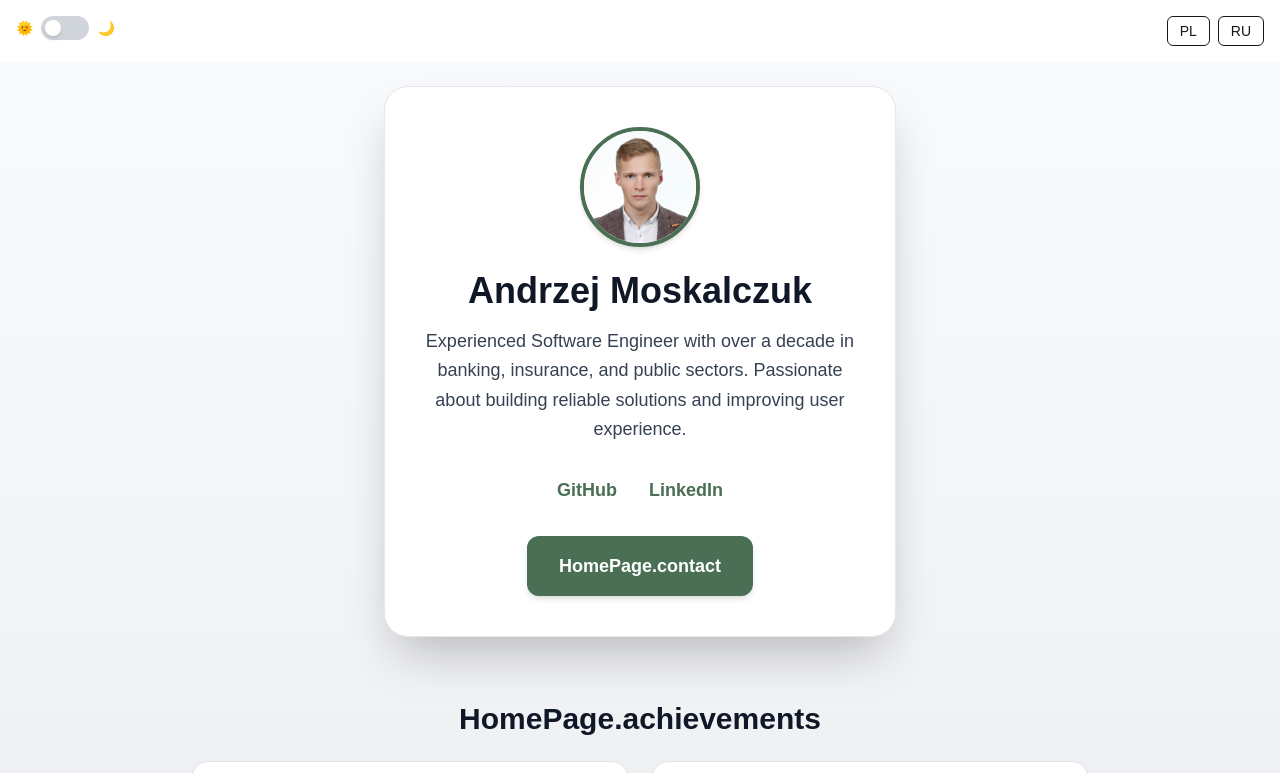
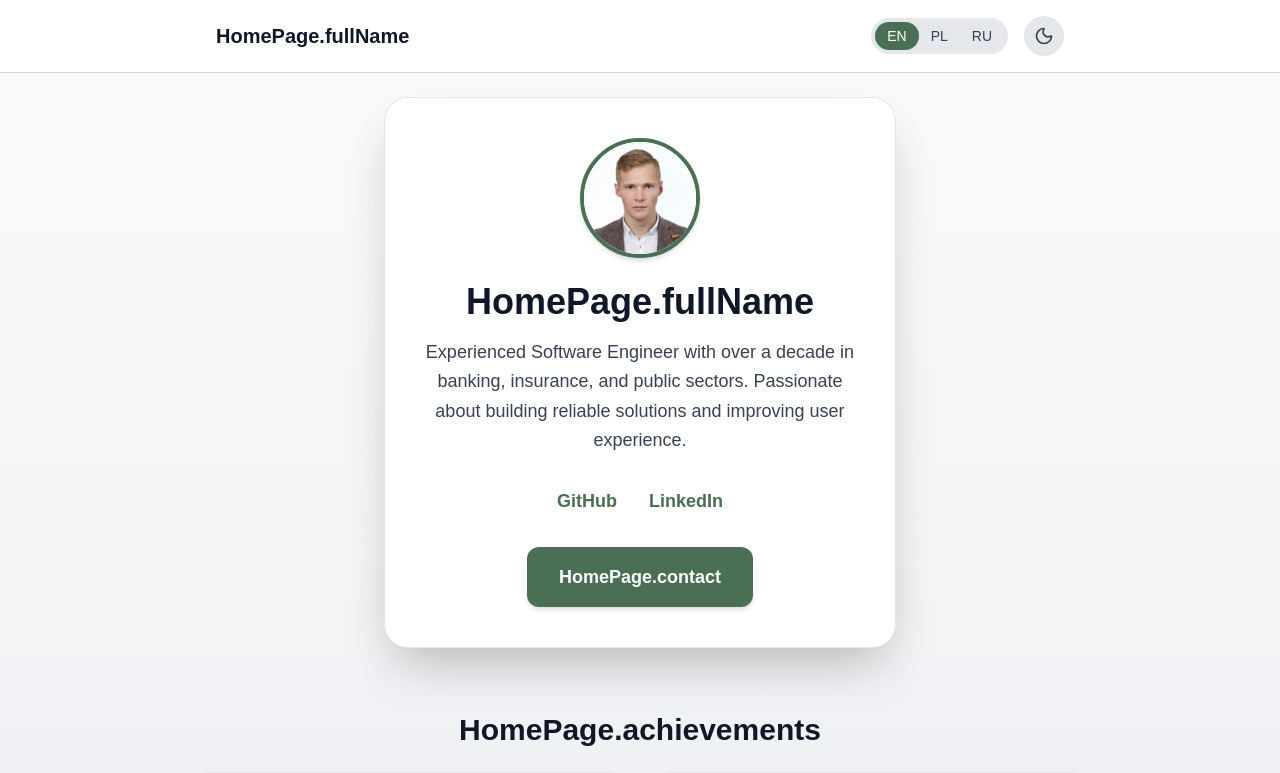
Before and after one commit to mmmandrzej/am-portfolio, a Next.js app: page /en in a window 1280 px wide. Shown: the top 773 px of the page. Built offline with nearby package versions, Linux system fonts and the light colour scheme.

Commit message:
feat: improve header

```diff
--- a/app/[locale]/layout.tsx
+++ b/app/[locale]/layout.tsx
@@ -5,7 +5,8 @@ import {notFound} from 'next/navigation';
 import {routing} from '@/i18n/routing';
 
 import { NextIntlClientProvider, hasLocale } from 'next-intl';
-import LanguageSwitcher from "../components/LanguageSwitcher";
+import Header from "@/components/Header";
+import { ThemeProvider } from "next-themes";
 
 const geistSans = Geist({
   variable: "--font-geist-sans",
@@ -35,14 +36,17 @@ export default async function LocaleLayout({ children, params }: Props) {
   }
 
   return (
-    <html lang={locale} className={`${geistSans.variable} ${geistMono.variable}`}>
-      <header className="p-4 flex justify-end">
-          <LanguageSwitcher current={locale} />
-      </header>
+    <html
+      lang={locale}
+      className={`${geistSans.variable} ${geistMono.variable}`}
+    >
       <body>
+      <ThemeProvider attribute="class" defaultTheme="system" enableSystem={true}>
         <NextIntlClientProvider locale={locale}>
-          {children}
+          <Header />
+          <main>{children}</main>
         </NextIntlClientProvider>
+      </ThemeProvider>
       </body>
     </html>
   );
--- a/app/[locale]/page.tsx
+++ b/app/[locale]/page.tsx
@@ -2,41 +2,15 @@
 
 import Image from "next/image";
 import Link from "next/link";
-import { useState, useEffect } from 'react';
 import { useTranslations } from 'next-intl';
 
-const fullName = "Andrzej Moskalczuk";
 const profilePicture = "/images/am_picture.jpg"
 
 export default function Home() {
   const t = useTranslations("HomePage");
-  const [dark, setDark] = useState(false);
-
-  useEffect(() => {
-    if (dark) {
-      document.documentElement.classList.add('dark');
-    } else {
-      document.documentElement.classList.remove('dark');
-    }
-  }, [dark]);
-
 
   return (
     <main className="min-h-screen bg-gradient-to-b from-gray-50 via-gray-100 to-gray-200 dark:from-gray-900 dark:via-gray-800 dark:to-gray-700 p-6 transition-colors duration-500">
-      {/* Dark Mode Toggle */}
-      <div className="fixed top-4 left-4 flex items-center space-x-2">
-        <span className="text-gray-900 dark:text-gray-100 text-sm">🌞</span>
-        <button
-          onClick={() => setDark(!dark)}
-          className={`w-12 h-6 flex items-center bg-gray-300 dark:bg-gray-600 rounded-full p-1 transition-colors duration-300 ${
-            dark ? 'justify-end' : 'justify-start'
-          }`}
-        >
-          <div className="w-4 h-4 bg-white rounded-full shadow-md transition-transform duration-300"></div>
-        </button>
-        <span className="text-gray-900 dark:text-gray-100 text-sm">🌙</span>
-      </div>
-
 
       {/* Hero Section */}
       <section className="flex flex-col items-center justify-center mb-16">
@@ -50,7 +24,7 @@ export default function Home() {
               className="rounded-full shadow-md border-4 border-[#4a6f54]"
             />
           </div>
-          <h1 className="text-4xl font-bold mb-4 text-gray-900 dark:text-gray-100 transition-colors duration-500">{fullName}</h1>
+          <h1 className="text-4xl font-bold mb-4 text-gray-900 dark:text-gray-100 transition-colors duration-500">{t('fullName')}</h1>
           <p className="text-gray-700 dark:text-gray-300 mb-8 text-lg leading-relaxed transition-colors duration-500">
             Experienced Software Engineer with over a decade in banking, insurance, and public sectors. Passionate about building reliable solutions and improving user experience.
           </p>
@@ -87,7 +61,7 @@ export default function Home() {
 
       {/* Footer */}
       <footer className="text-center text-gray-600 dark:text-gray-300 py-6 transition-colors duration-500">
-        &copy; {new Date().getFullYear()} {fullName}. All rights reserved.
+        &copy; {new Date().getFullYear()} {t('fullName')}. All rights reserved.
       </footer>
     </main>
   );
--- a/app/components/LanguageSwitcher.tsx
+++ /dev/null
@@ -1,37 +0,0 @@
-"use client";
-
-import Link from "next/link";
-import { usePathname } from "next/navigation";
-
-const languages = [
-  { code: "en", label: "EN" },
-  { code: "pl", label: "PL" },
-  { code: "ru", label: "RU" }
-];
-
-export default function LanguageSwitcher({ current }: { current: string }) {
-  const pathname = usePathname();
-
-  // Remove first segment (/en, /pl, /ru)
-  const restOfPath = pathname.split("/").slice(2).join("/") || "";
-
-  return (
-    <div className="flex gap-2">
-      {languages.map((lang) => (
-        <Link
-          key={lang.code}
-          href={`/${lang.code}/${restOfPath}`}
-          className={`px-3 py-1 rounded-md text-sm border transition
-            ${
-              current === lang.code
-                ? "bg-bottleGreen text-white"
-                : "hover:bg-gray-200 dark:hover:bg-gray-700"
-            }
-          `}
-        >
-          {lang.label}
-        </Link>
-      ))}
-    </div>
-  );
-}
--- /dev/null
+++ b/components/Header.tsx
@@ -0,0 +1,27 @@
+"use client";
+
+import { useTranslations } from "next-intl";
+import ThemeToggle from "./ThemeToggle";
+import LanguageSwitcher from "./LanguageSwitcher";
+
+export default function Header() {
+  const t = useTranslations("HomePage");
+
+  return (
+    <header className="w-full border-b border-gray-300 dark:border-gray-700
+                       bg-white/70 dark:bg-gray-900/70 backdrop-blur-md sticky top-0 z-50">
+      <div className="max-w-4xl mx-auto px-6 py-4 flex items-center justify-between">
+        {/* Logo / Name */}
+        <div className="text-xl font-semibold text-gray-900 dark:text-gray-100">
+          {t("fullName")}
+        </div>
+
+        {/* Right actions */}
+        <div className="flex items-center space-x-4">
+          <LanguageSwitcher />
+          <ThemeToggle />
+        </div>
+      </div>
+    </header>
+  );
+}
--- /dev/null
+++ b/components/LanguageSwitcher.tsx
@@ -0,0 +1,37 @@
+"use client";
+
+import { useLocale } from "next-intl";
+import { usePathname, useRouter } from "next/navigation";
+
+export default function LanguageSwitcher() {
+  const locale = useLocale();
+  const pathname = usePathname();
+  const router = useRouter();
+
+  const supported = ["en", "pl", "ru"];
+
+  const changeLanguage = (newLocale: string) => {
+    const segments = pathname.split("/");
+    segments[1] = newLocale;
+    router.push(segments.join("/"));
+  };
+
+  return (
+    <div className="flex items-center bg-gray-200 dark:bg-gray-800 rounded-full p-1">
+      {supported.map((lng) => (
+        <button
+          key={lng}
+          onClick={() => changeLanguage(lng)}
+          className={`px-3 py-1 text-sm rounded-full transition
+            ${
+              locale === lng
+                ? "bg-[#4a6f54] text-white"
+                : "text-gray-700 dark:text-gray-300 hover:bg-gray-300 dark:hover:bg-gray-700"
+            }`}
+        >
+          {lng.toUpperCase()}
+        </button>
+      ))}
+    </div>
+  );
+}
--- /dev/null
+++ b/components/ThemeToggle.tsx
@@ -0,0 +1,33 @@
+"use client";
+
+import { useTheme } from "next-themes";
+import { Moon, Sun } from "lucide-react";
+import { useState, useEffect } from "react";
+
+export default function ThemeToggle() {
+  const { theme, setTheme } = useTheme();
+  const [mounted, setMounted] = useState(false);
+
+  useEffect(() => {
+    setMounted(true);
+  }, []);
+
+  if (!mounted) return null; // Avoid rendering before hydration
+
+  const isDark = theme === "dark";
+
+  return (
+    <button
+      onClick={() => setTheme(isDark ? "light" : "dark")}
+      className="w-10 h-10 flex items-center justify-center rounded-full
+                 bg-gray-200 dark:bg-gray-800 hover:bg-gray-300 dark:hover:bg-gray-700 transition"
+      aria-label="Toggle dark mode"
+    >
+      {isDark ? (
+        <Sun className="w-5 h-5 text-yellow-400" />
+      ) : (
+        <Moon className="w-5 h-5 text-gray-700 dark:text-gray-300" />
+      )}
+    </button>
+  );
+}
--- a/messages/en.json
+++ b/messages/en.json
@@ -1,5 +1,6 @@
 {
   "HomePage": {
+    "fullName": "Andrew Moskalczuk",
     "contact": "Contact Me",
     "achievements": "Achievements"
   }
--- a/messages/pl.json
+++ b/messages/pl.json
@@ -1,5 +1,6 @@
 {
   "HomePage": {
+    "fullName": "Andrzej Moskalczuk",
     "contact": "Skontaktuj się ze mną",
     "achievements": "Osiągnięcia"
   }
--- a/messages/ru.json
+++ b/messages/ru.json
@@ -1,5 +1,6 @@
 {
   "HomePage": {
+    "fullName": "Андрей Москальчук",
     "contact": "Связаться со мной",
     "achievements": "Достижения"
   }
--- a/package.json
+++ b/package.json
@@ -9,8 +9,10 @@
     "lint": "eslint"
   },
   "dependencies": {
+    "lucide-react": "^0.555.0",
     "next": "16.0.6",
     "next-intl": "^4.5.6",
+    "next-themes": "^0.4.6",
     "react": "19.2.0",
     "react-dom": "19.2.0"
   },
```
Also changed, not shown: 1 other file (tests, documents, lock files or other folders).
